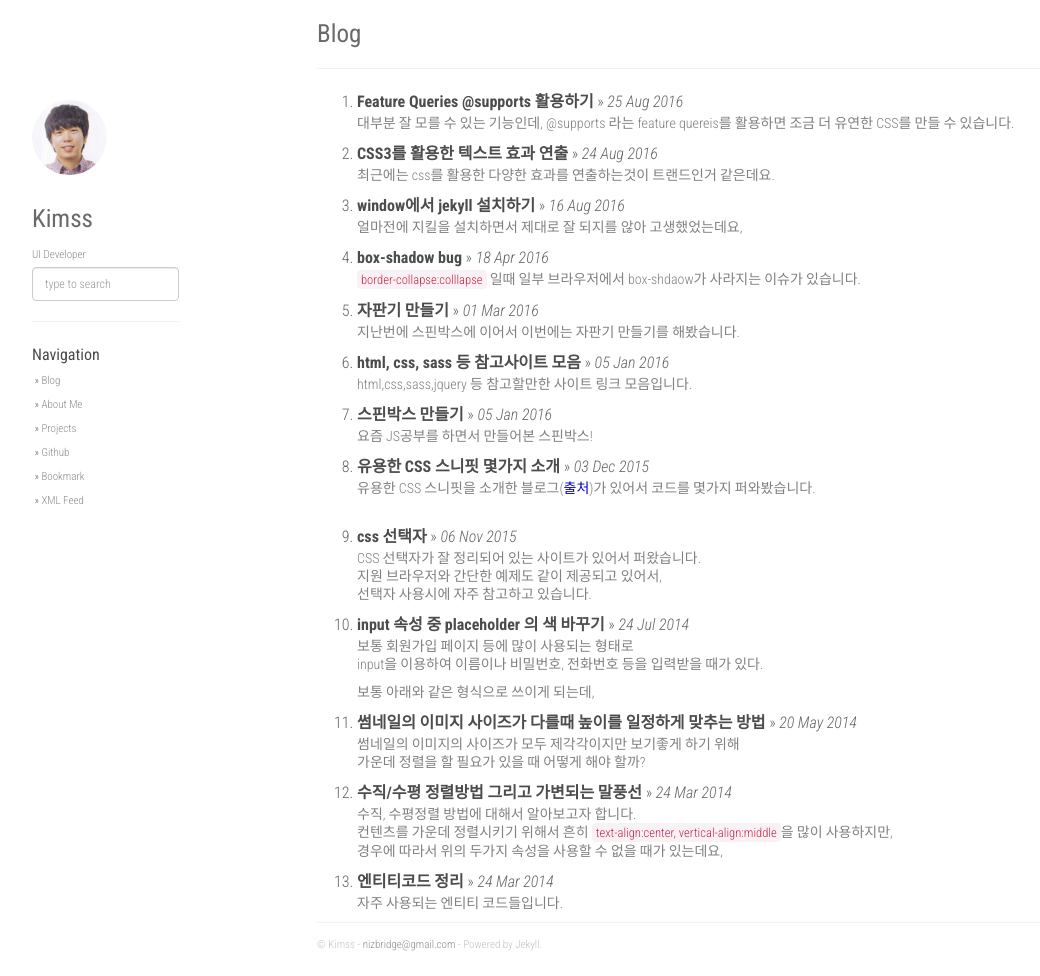
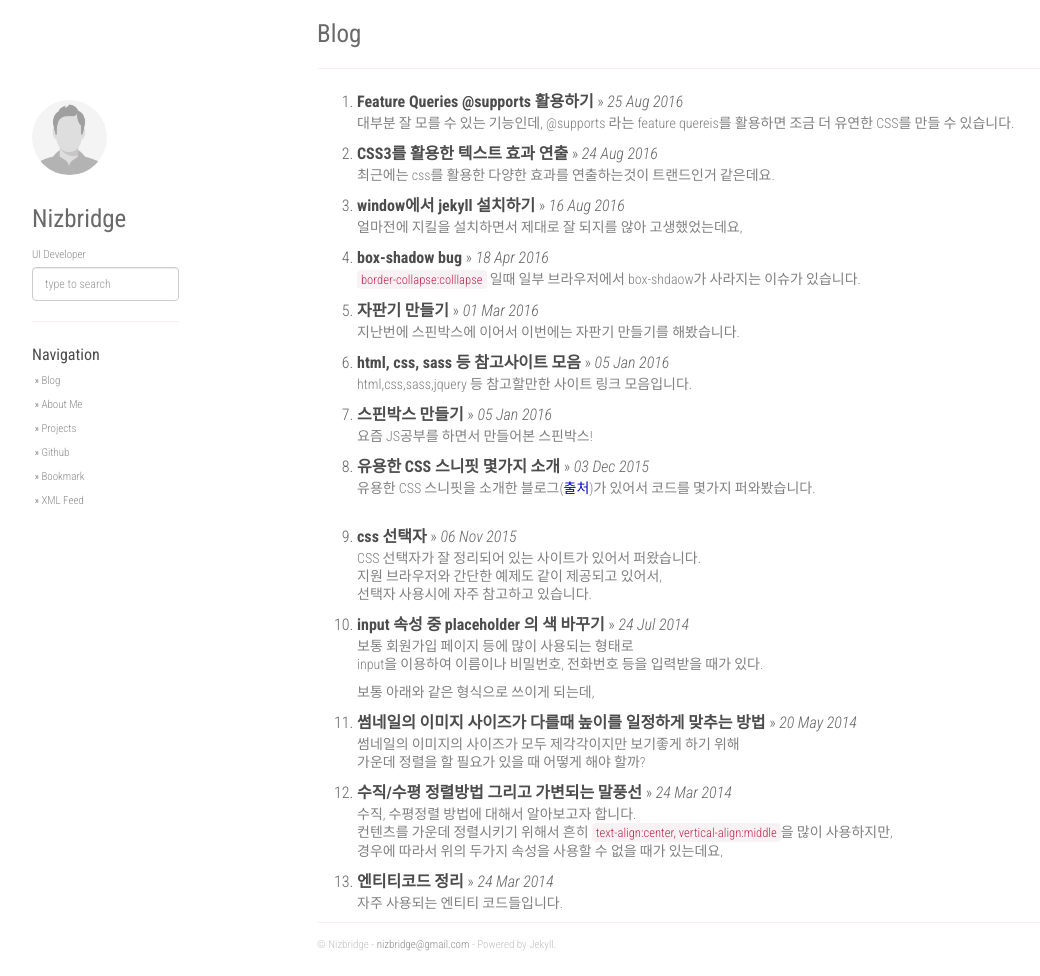
Before and after one commit to nizbridge/nizbridge.github.io, a Jekyll site: the page built from index.html, in a window 1280 px wide and 976 px high. Shown: the whole window, without its empty margins (53-1093 px from the left). Built offline with Jekyll 4.4.1, drawn with Linux system fonts in a browser that asks for light colours; nearby versions of some CDN libraries; some web fonts are replaced; the list of posts is cut into pages by our own code.

Commit message:
profile update.

```diff
--- a/_config.yml
+++ b/_config.yml
@@ -1,6 +1,6 @@
 title: Nizbridge's Blog
 description: Nizbridge's Blog
-author: Kimss
+author: Nizbridge
 github: https://github.com/nizbridge
 about: UI Developer
 disqus_shortname: nizbridge
```
Also changed, not shown: static/img/avatar.jpg.
